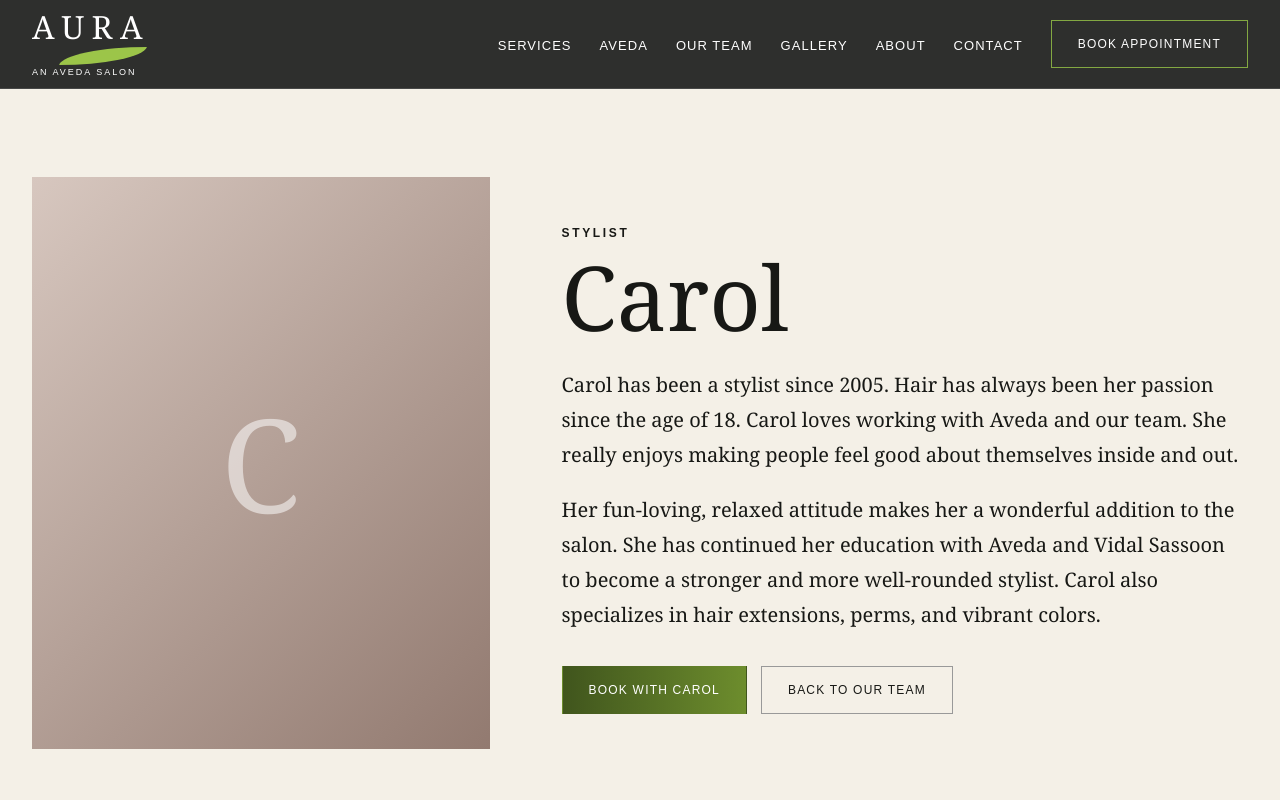
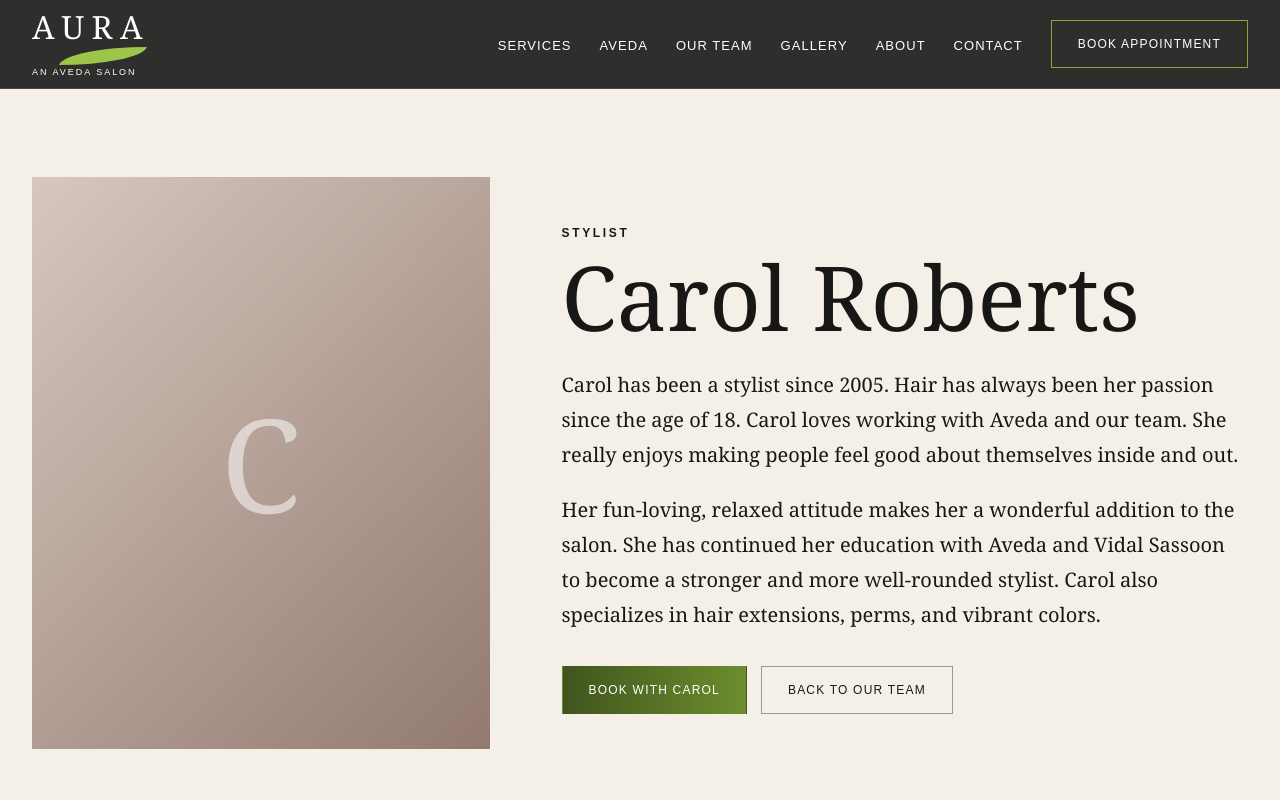
Before and after one commit to rchern315/aurasalon, a Next.js app: page /team/carol-roberts in a window 1280 px wide. Shown: the top 800 px of the page. Built offline with nearby package versions, Linux system fonts and the light colour scheme.

Commit message:
Restore Carol full name on bio page

```diff
--- a/app/team/carol-roberts/page.tsx
+++ b/app/team/carol-roberts/page.tsx
@@ -8,7 +8,7 @@ export default function CarolRobertsPage() {
         <div className="stylist-portrait team-placeholder team-2"><span>C</span></div>
         <div className="stylist-copy">
           <p className="eyebrow">Stylist</p>
-          <h1>Carol</h1>
+          <h1>Carol Roberts</h1>
           <p>
             Carol has been a stylist since 2005. Hair has always been her passion since the age
             of 18. Carol loves working with Aveda and our team. She really enjoys making people
```
